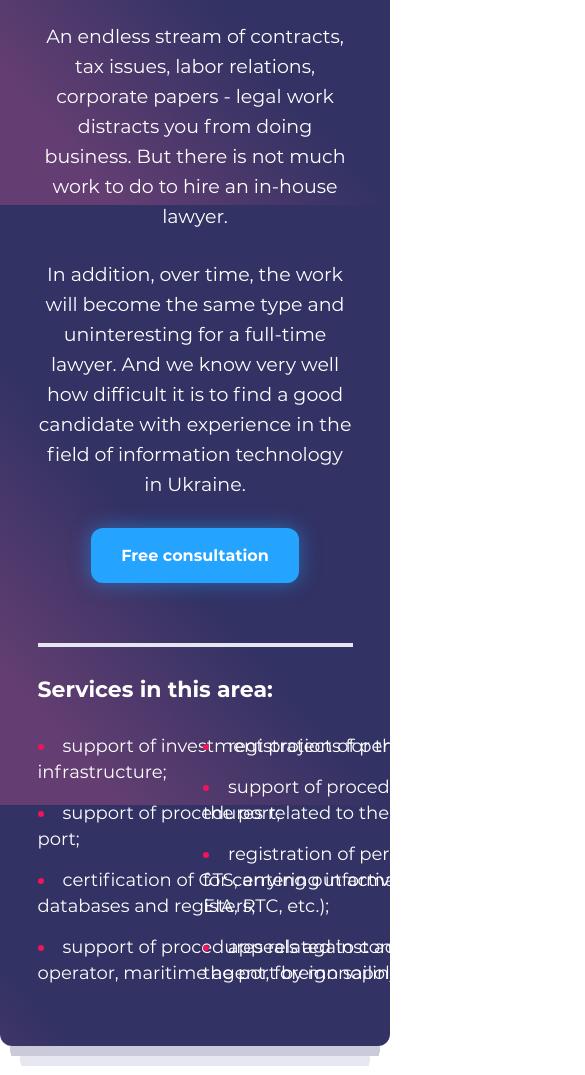
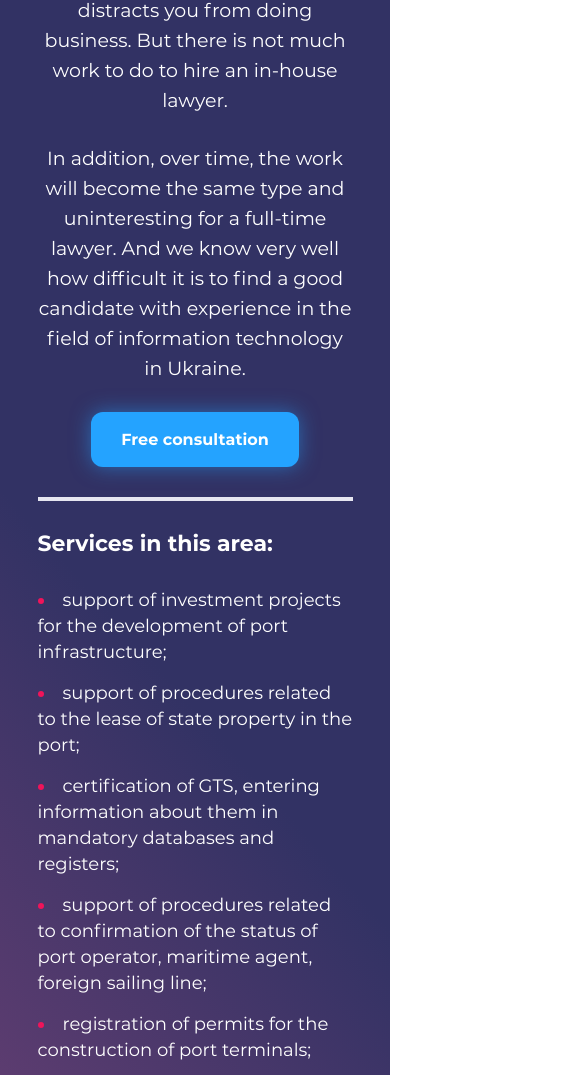
Before and after one commit to MihajlovicSS/MihajlovicSS.github.io, a plain HTML site: page pages/services-inner.html in a window 390 px wide. Shown: the part 395-1470 px from the top of the page, 585 px wide, since content can reach past the window. Drawn offline with nearby package versions, Linux system fonts and the light colour scheme; files whose address does not match are found by name.

Commit message:
03-12-final

```diff
--- /dev/null
+++ b/scss/pages/services-inner/_services-inner_media.scss
@@ -0,0 +1,65 @@
+@media only screen and (max-width : 1919px){
+    .service{
+        padding-top: 0;
+        &__container{
+            width: 1080px;
+        }
+        &__list-item{
+            width: 496px;
+        }
+    }
+}
+
+@media only screen and (max-width : 1439px){
+    .service{
+        &__container{
+            width: 904px;
+        }
+        &__list-item{
+            width: 408px;
+        }
+    }
+    .popup__form{
+        .form__title{
+            width: 80%;
+        }
+    }
+}
+@media only screen and (max-width : 1023px){
+    .service{
+        &__container{
+            width: 648px;
+        }
+        &__list-item{
+            width: 280px;
+        }
+    }
+    .popup__form{
+        width: 75%;
+    }
+}
+@media only screen and (max-width : 767px){
+    .service{
+        &__container{
+            width: 315px;
+        }
+        &__list-item{
+            width: 100%;
+        }
+        &__title{
+            font-size: 30px;
+            line-height: 36px;
+        }
+        &__description{
+            padding-bottom: 30px;
+        }
+        &__list{
+            column-count: 1;
+        }
+    }
+    .popup__form{
+        width: 100%;
+        height: 100vh;
+        border-radius: 0px;
+    }
+}
--- /dev/null
+++ b/scss/pages/services/_services_media.scss
@@ -0,0 +1,11 @@
+@media only screen and (max-width : 1919px){
+    .wrapper-services{
+        background: $gradient-supersoft;
+        .advantages{
+            padding-top: 0;
+        }
+    }
+    .companies--services{
+        padding-bottom: 0;
+    }
+}
--- a/scss/style.scss
+++ b/scss/style.scss
@@ -39,3 +39,5 @@
 @import "pages/contact/_contact_media";
 @import "pages/publications/_publications_media";
 @import "pages/publications-inner/_publications-inner_media";
+@import "pages/services/_services_media";
+@import "pages/services-inner/_services-inner_media";
```
Also changed, not shown: css/style.css, css/style.min.css, 2 other files.
